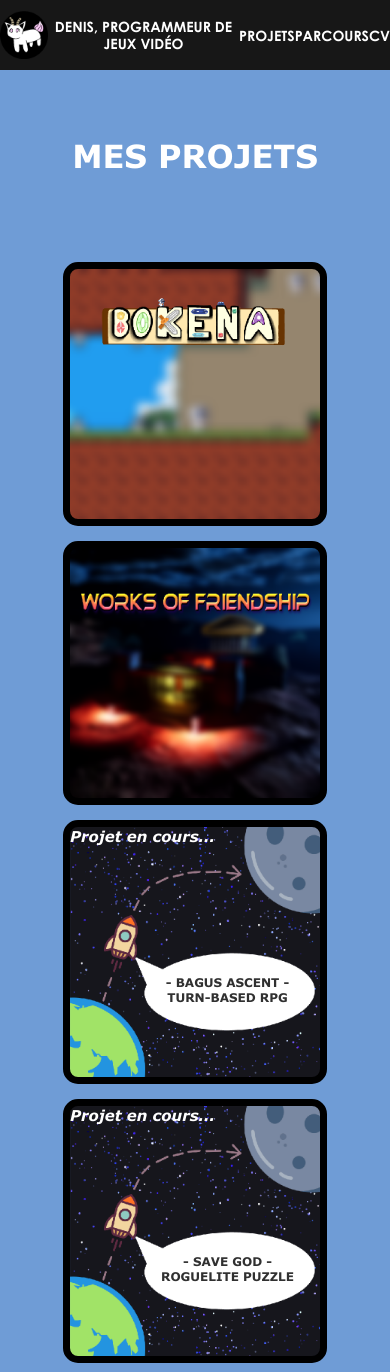
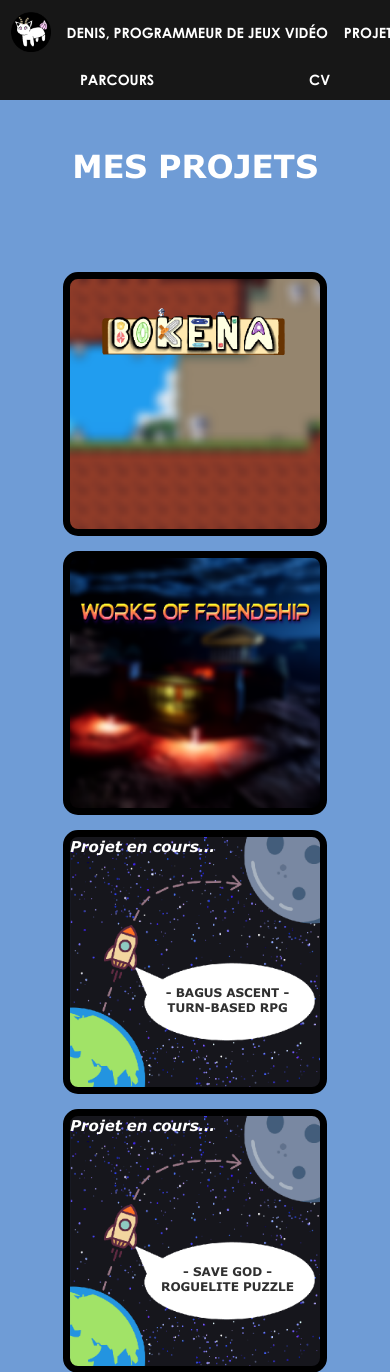
Before and after one commit to AloukiUwU/portfolio, a PHP site: page /projets.html in a window 390 px wide. Shown: the top 1372 px of the page. Run offline with PHP 8.4, Linux system fonts and the light colour scheme.

Commit message:
modifications pour le header en mode telephone

```diff
--- a/styles/base.css
+++ b/styles/base.css
@@ -32,7 +32,7 @@ body {
 }
 
 main{
-	margin-top: 70px; /* pour ne pas prendre en compte le header */
+	margin-top: 80px; /* pour ne pas prendre en compte le header */
 }
 
 h1 {
--- a/styles/header.css
+++ b/styles/header.css
@@ -1,22 +1,27 @@
 header {
     z-index: 1000;
     position: fixed;
-    width: 100vw;
+	top: 0;
+	height: 80px;
+	padding: 10px;
+	width: 100%;
+
     font-size: calc(14px + .05vw);
-	height: 70px;
     text-align: center;
     font-family: 'GothicBold', 'Arial', sans-serif;
+
     display: flex;
     align-items: center;
-    justify-content: space-evenly;
+    justify-content: space-around;
+	gap: 15px;
+	flex-wrap: wrap;
+
     background-color: #171717;
-	top: 0;
-
 }
 
 header img {
-    width: 48px;
-    height: 48px;
+    width: 40px;
+    height: 40px;
     transition: transform 0.5s; /* Ajoute une transition pour une animation plus fluide */
 }
 
--- a/styles/projetListeStyle.css
+++ b/styles/projetListeStyle.css
@@ -13,7 +13,7 @@ main img {
     width:16vw;
 	max-width: 230px;
 	min-width: 130px;
-    top:calc(70px + 2.5vw);
+    top:calc(90px + 2.5vw);
     left:10vw;
 }
 
```
